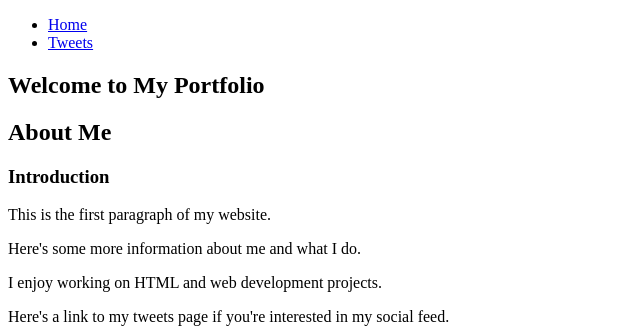
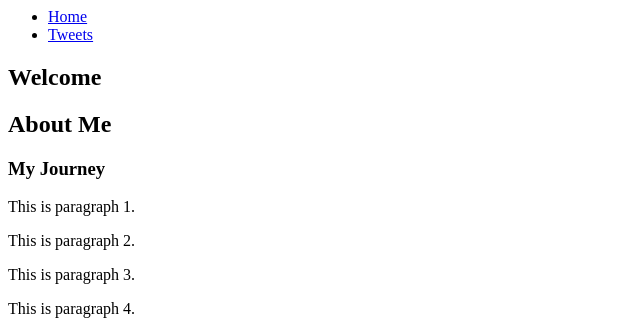
Before and after one commit to Frederick36021/My_First_Portfolio, a plain HTML site: page html_basic/index.html in a window 1280 px wide. Shown: the top 328 px of the page, without its empty margins (0-640 px from the left). Drawn offline with Linux system fonts and the light colour scheme; grey boxes are pictures that could not be loaded.

```diff
--- a/html_basic/index.html
+++ b/html_basic/index.html
@@ -1,9 +1,3 @@
-<!DOCTYPE html>
-<html lang="en">
-<head>
-  <meta charset="UTF-8">
-  <title>My First Portfolio</title>
-</head>
 <body>
   <header>
     <ul>
@@ -14,24 +8,26 @@
 
   <main>
     <article>
-      <h1>Welcome to My Portfolio</h1>
+      <h1>Welcome</h1>
       <h2>About Me</h2>
-      <h3>Introduction</h3>
-      <p>This is the first paragraph of my website.</p>
-      <p>Here's some more information about me and what I do.</p>
-      <p>I enjoy working on HTML and web development projects.</p>
-      <p>Here's a link to my tweets page if you're interested in my social feed.</p>
-      <a href="https://www.alxafrica.com/" target="_blank">
-        <img src="https://i.ibb.co/gTDZZT8/ALX-Logo-07.png" alt="ALX Logo">
+      <h3>My Journey</h3>
+
+      <p>This is paragraph 1.</p>
+      <p>This is paragraph 2.</p>
+      <p>This is paragraph 3.</p>
+      <p>This is paragraph 4.</p>
+
+      <a href="https://example.com" target="_blank">
+        <img src="https://i.ibb.co/gTDZZT8/ALX-Logo-07.png" alt="Clickable Image">
       </a>
     </article>
+
     <aside>
       <p>placeholder to add comment thread later</p>
     </aside>
   </main>
 
   <footer>
-    <p>Made by Frederick - <a href="https://your-link.com" target="_blank">here</a>.</p>
+    <p>Made by Frederick - <a href="https://your-link.com" target="_blank">here</a></p>
   </footer>
 </body>
-</html>
```
